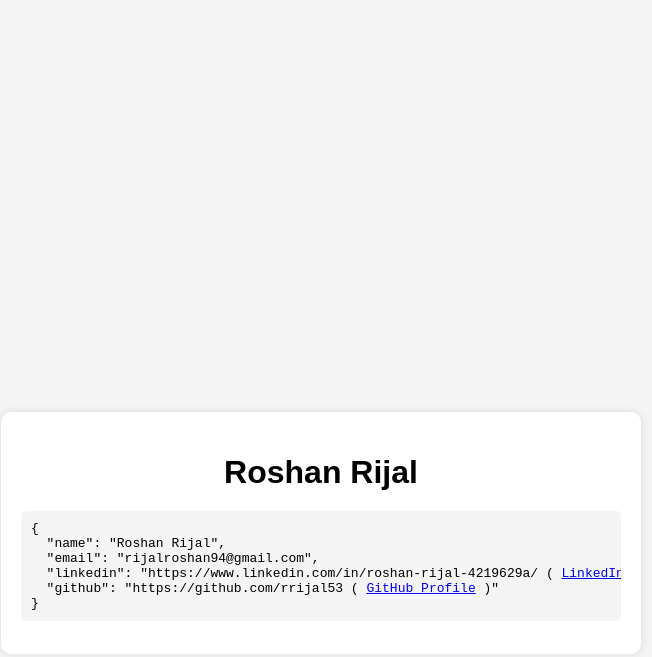
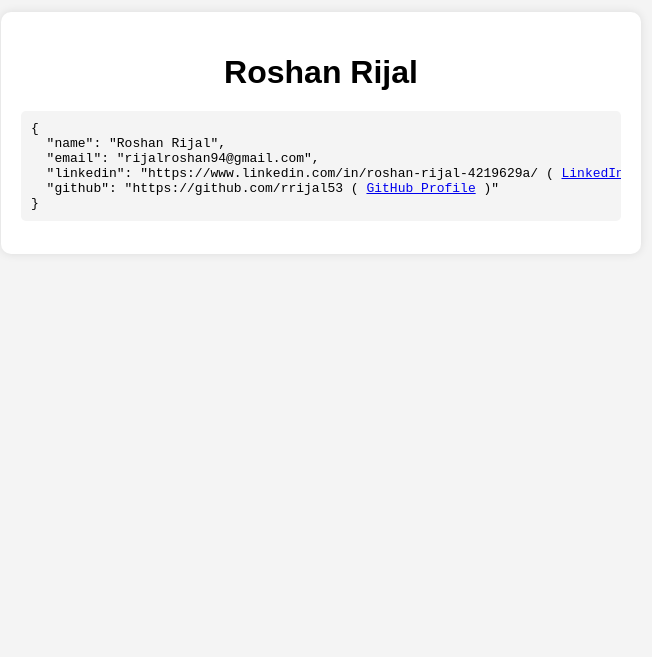
Before and after one commit to rrijal53/rrijal53.github.io, a plain HTML site: page index.html in a window 1280 px wide. Shown: the part 267-924 px from the top of the page, without its empty margins (319-971 px from the left). After the commit the page ends 800 px from the top, so only its background shows below. Drawn offline with Linux system fonts and the light colour scheme.

Commit message:
update script

```diff
--- a/styles.css
+++ b/styles.css
@@ -6,7 +6,7 @@ body {
     display: flex;
     justify-content: center;
     align-items: center;
-    height: 200vh;
+    height: 100vh;
 }
 
 .container {
```
